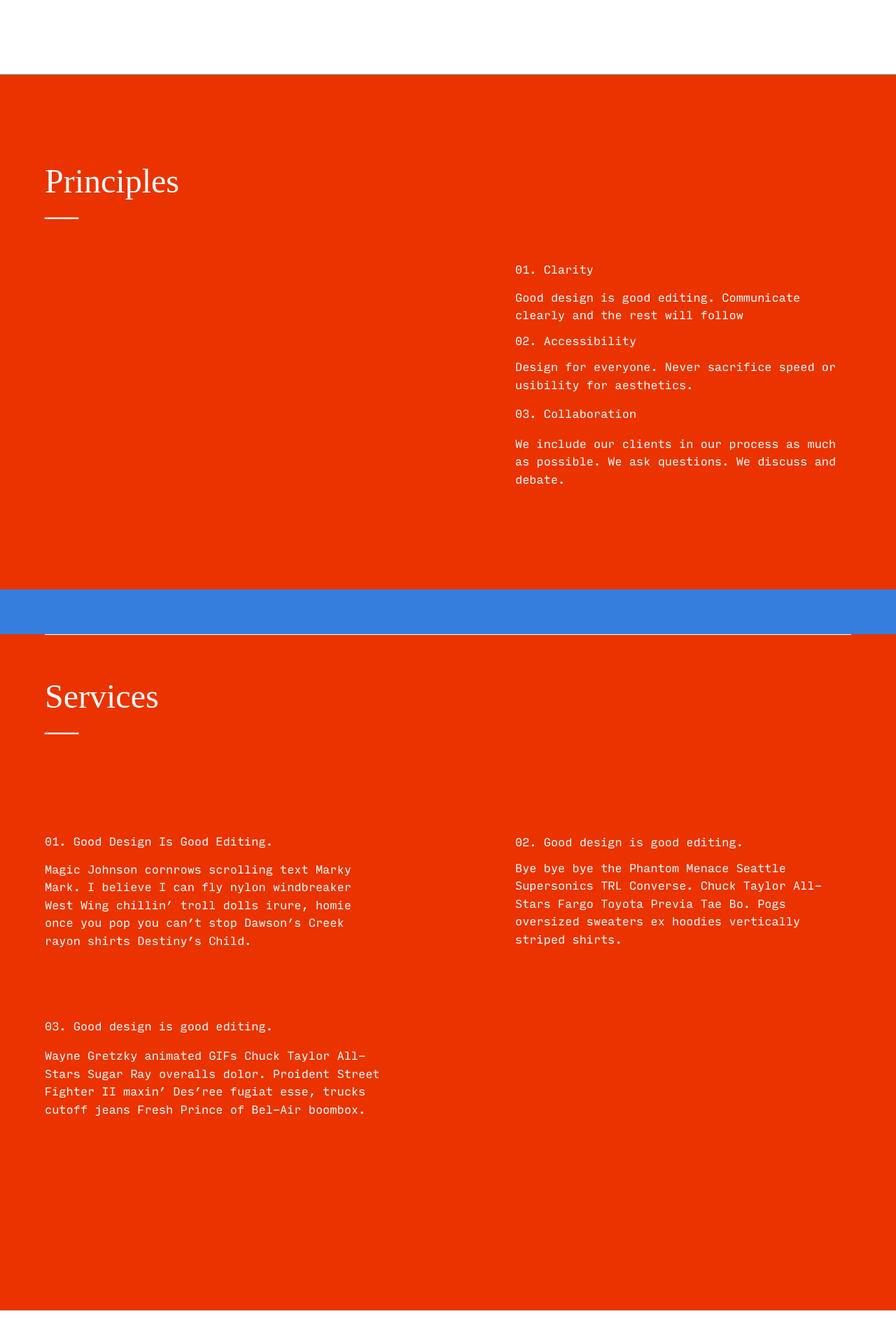
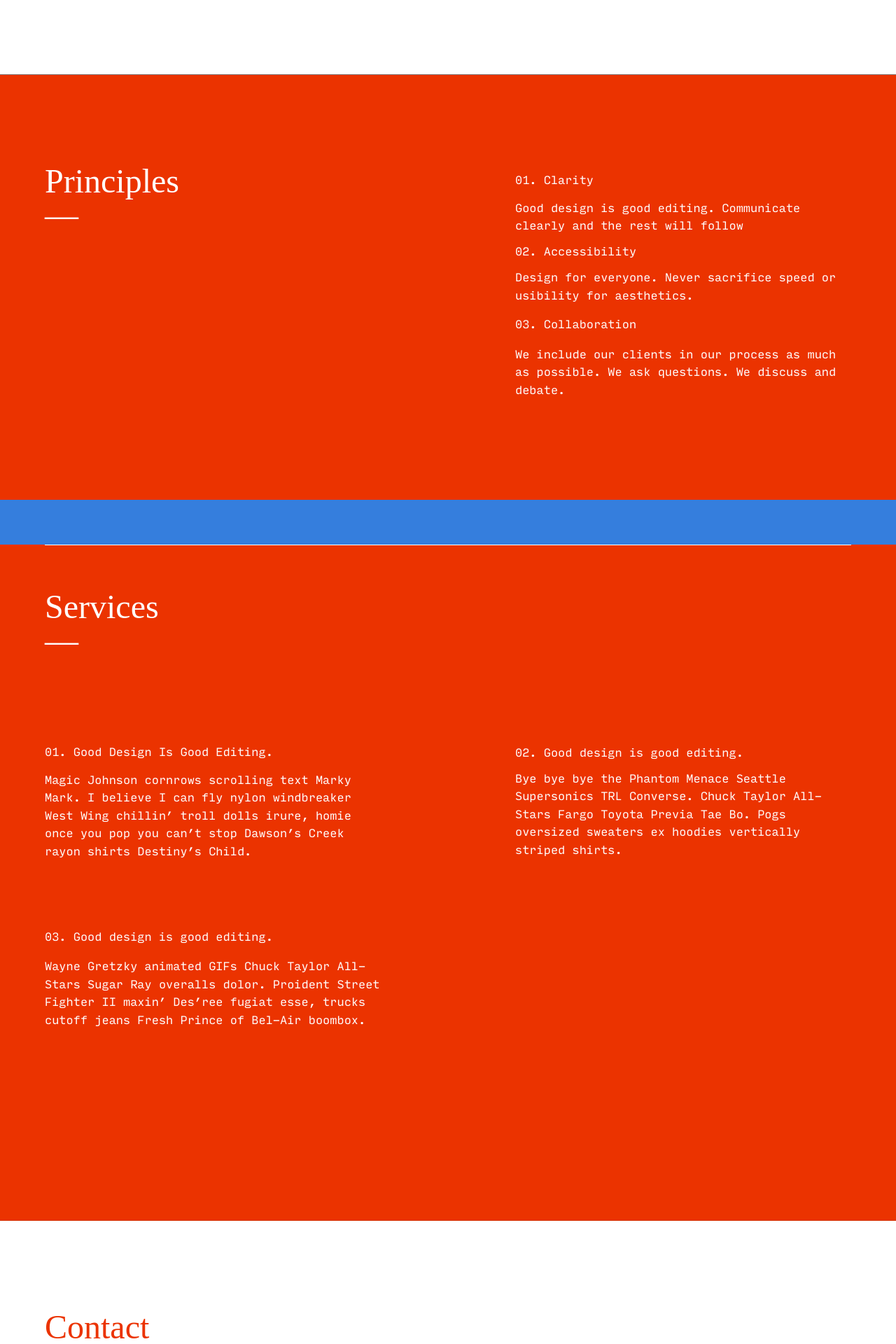
Before and after one commit to wearepatterns/wearepatterns.github.io, a Jekyll site: the page built from index.markdown, in a window 1280 px wide. Shown: the part 438-2358 px from the top of the page at 70% size. Built offline with Jekyll 4.4.1, drawn with Linux system fonts in a browser that asks for light colours.

Commit message:
Update right.html

```diff
--- a/_layouts/right.html
+++ b/_layouts/right.html
@@ -58,7 +58,7 @@
             <div class="flex-ns flex-wrap-ns justify-between-ns">
             <h1 class="pt5 pt6-l mt0 f3 f2-ns f1-l normal lh-solid">Principles
             <br>&mdash;</h1>
-            <div class="pt5 pt7-l input-mono fw3 measure-ns">
+            <div class="pt5 pt6-l input-mono fw3 measure-ns">
                     <h2 class="f5 fw3 normal lh-title">01. Clarity</h2>
 		    <p>Good design is good editing. Communicate clearly and the rest will follow</p>
                     <h3 class="f5 normal lh-solid">02. Accessibility</h3>
```
